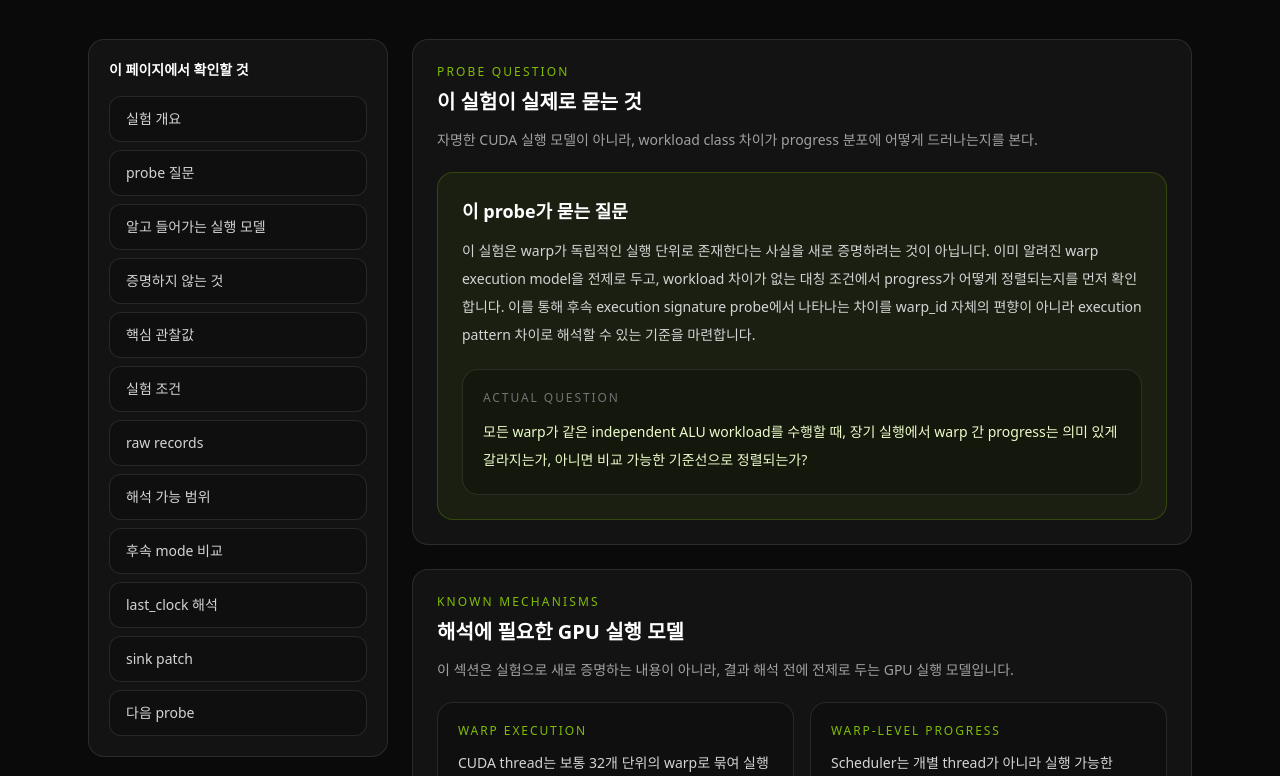
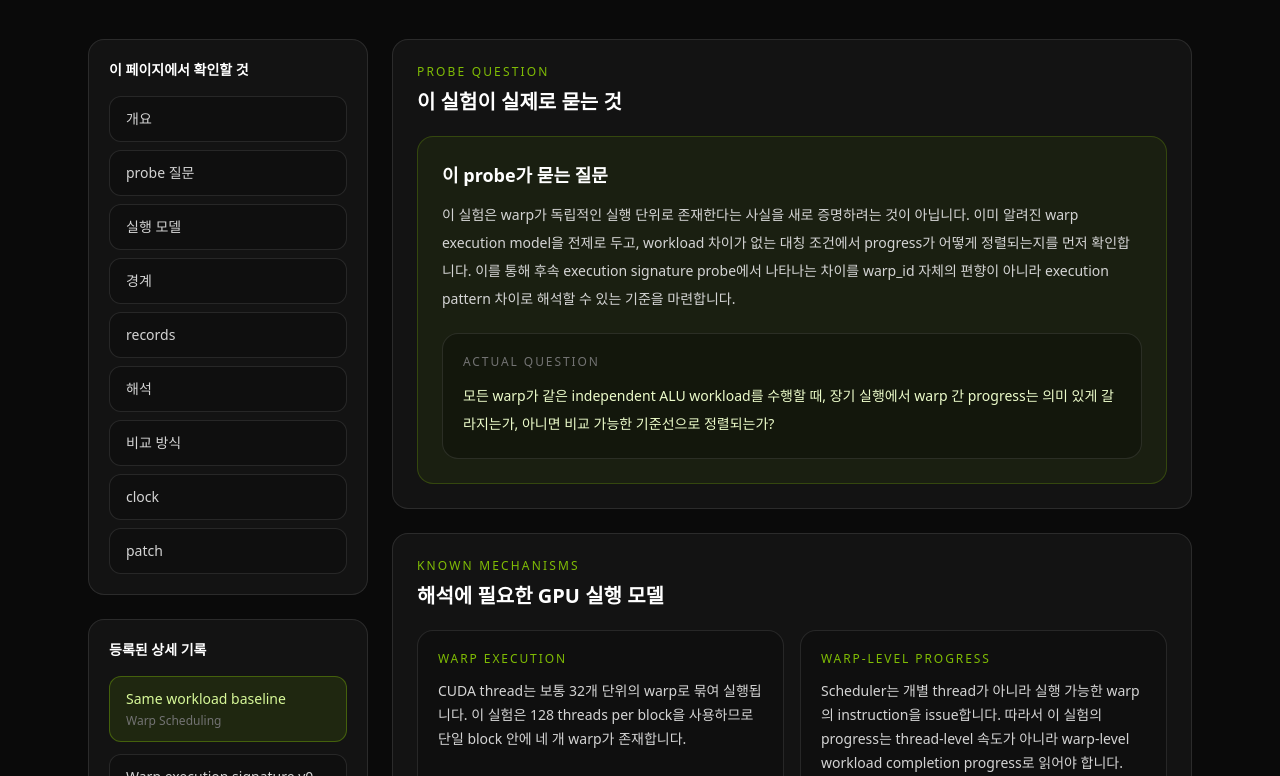
Before and after one commit to jeehun98/execution-structure-lab, a React (Vite) app in the folder kernel-realization-atlas-page/: page /hardware-evidence/same_workload_baseline in a window 1280 px wide. Shown: the part 584-1360 px from the top of the page. Built offline with nearby package versions, Linux system fonts and the light colour scheme.

Commit message:
detail 페이지의 개선

```diff
--- a/kernel-realization-atlas-page/src/pages/HardwareExperimentDetailPage.jsx
+++ b/kernel-realization-atlas-page/src/pages/HardwareExperimentDetailPage.jsx
@@ -17,6 +17,16 @@ function formatNumber(value) {
 
 function hasItems(items) {
   return Array.isArray(items) && items.length > 0;
+}
+
+function hasObject(value) {
+  return value && typeof value === "object" && !Array.isArray(value);
+}
+
+function ratioLabel(key) {
+  return key
+    .replace(/([A-Z])/g, " $1")
+    .replace(/^./, (char) => char.toUpperCase());
 }
 
 function SectionBlock({ id, eyebrow, title, desc, children }) {
@@ -60,6 +70,8 @@ function SidebarCard({ title, children }) {
 }
 
 function AnchorNav({ items = [] }) {
+  if (!hasItems(items)) return null;
+
   return (
     <div className="space-y-2">
       {items.map((item) => (
@@ -174,13 +186,22 @@ function ComparisonPurposeBlock({ comparisonPurpose }) {
 
 function KeyFindingGrid({ observation }) {
   const records = observation.records ?? [];
+
+  if (!hasItems(records)) return null;
+
   const progressValues = records.map((record) => record.progress);
-  const lastClockValues = records.map((record) => record.lastClock);
+  const lastClockValues = records
+    .map((record) => record.lastClock)
+    .filter((value) => typeof value === "number");
   const sinkValues = records.map((record) => record.sink);
 
   const allProgressEqual =
     progressValues.length > 0 &&
     progressValues.every((value) => value === progressValues[0]);
+
+  const maxProgress = Math.max(...progressValues);
+  const minProgress = Math.min(...progressValues);
+  const progressSpread = maxProgress - minProgress;
 
   const clockDeltas = lastClockValues.slice(1).map((value, index) => {
     return value - lastClockValues[index];
@@ -193,34 +214,60 @@ function KeyFindingGrid({ observation }) {
   const allSinkZero =
     sinkValues.length > 0 && sinkValues.every((value) => value === 0);
 
+  const fastestRecord = records.reduce((best, record) => {
+    if (!best) return record;
+    return record.progress > best.progress ? record : best;
+  }, null);
+
+  const slowestRecord = records.reduce((best, record) => {
+    if (!best) return record;
+    return record.progress < best.progress ? record : best;
+  }, null);
+
   const items = [
     {
       label: "Warp Count",
       value: records.length,
-      desc: "동일 조건에서 기록된 warp 수",
+      desc: "기록된 warp 수",
     },
     {
       label: "Progress",
-      value: allProgressEqual ? formatNumber(progressValues[0]) : "mixed",
+      value: allProgressEqual ? formatNumber(progressValues[0]) : "diverged",
       desc: allProgressEqual
         ? "모든 warp의 progress가 동일"
-        : "warp별 progress 차이 존재",
+        : `spread ${formatNumber(progressSpread)}`,
     },
     {
-      label: "Clock Delta",
-      value: allClockDeltasEqual ? `+${clockDeltas[0]} cycles` : "mixed",
-      desc: allClockDeltasEqual
-        ? "last_clock이 고정 간격으로 증가"
-        : "last_clock 간격이 일정하지 않음",
+      label: "Fastest Path",
+      value: fastestRecord?.role ?? "—",
+      desc: fastestRecord
+        ? `progress ${formatNumber(fastestRecord.progress)}`
+        : "기록 없음",
     },
     {
       label: "Sink",
-      value: allSinkZero ? "all zero" : "non-zero",
+      value: allSinkZero ? "all zero" : "mixed",
       desc: allSinkZero
         ? "anti-optimization 관점에서 개선 필요"
         : "sink가 0으로 고정되지 않음",
     },
   ];
+
+  if (allClockDeltasEqual) {
+    items[2] = {
+      label: "Clock Delta",
+      value: `+${clockDeltas[0]} cycles`,
+      desc: "last_clock이 고정 간격으로 증가",
+    };
+  }
+
+  if (!allProgressEqual && slowestRecord) {
+    items[3] = {
+      label: "Slowest Path",
+      value: slowestRecord.role,
+      desc: `progress ${formatNumber(slowestRecord.progress)}`,
+    };
+  }
 
   return (
     <div className="grid gap-4 md:grid-cols-2 xl:grid-cols-4">
@@ -233,7 +280,7 @@ function KeyFindingGrid({ observation }) {
             {item.label}
           </div>
 
-          <div className="mt-3 text-xl font-semibold leading-tight text-white">
+          <div className="mt-3 break-words text-xl font-semibold leading-tight text-white">
             {item.value}
           </div>
 
@@ -256,6 +303,8 @@ function ConfigTable({ config }) {
     ["sample_period", config.samplePeriod],
     ["global_elements", config.globalElements],
   ].filter(([, value]) => value !== undefined && value !== null);
+
+  if (!hasItems(entries)) return null;
 
   return (
     <div className="rounded-2xl border border-white/10 bg-white/[0.04] p-6">
@@ -292,7 +341,7 @@ function RecordTable({ records = [] }) {
 
   return (
     <div className="overflow-hidden rounded-2xl border border-white/10 bg-black/25">
-      <div className="grid min-w-[720px] grid-cols-[90px_1fr_140px_190px_90px] border-b border-white/10 px-4 py-3 text-xs uppercase tracking-[0.14em] text-neutral-500">
+      <div className="grid min-w-[860px] grid-cols-[90px_1fr_140px_190px_110px] border-b border-white/10 px-4 py-3 text-xs uppercase tracking-[0.14em] text-neutral-500">
         <div>Warp</div>
         <div>Role</div>
         <div className="text-right">Progress</div>
@@ -300,15 +349,15 @@ function RecordTable({ records = [] }) {
         <div className="text-right">Sink</div>
       </div>
 
-      <div className="min-w-[720px] divide-y divide-white/10">
+      <div className="min-w-[860px] divide-y divide-white/10">
         {records.map((record) => (
           <div
-            key={record.warpId}
-            className="grid grid-cols-[90px_1fr_140px_190px_90px] px-4 py-3 text-sm text-neutral-300"
+            key={`${record.block ?? 0}-${record.warpId}`}
+            className="grid grid-cols-[90px_1fr_140px_190px_110px] px-4 py-3 text-sm text-neutral-300"
           >
             <div>warp {record.warpId}</div>
 
-            <div>{record.role}</div>
+            <div className="font-mono text-xs">{record.role}</div>
 
             <div className="text-right tabular-nums">
               {formatNumber(record.progress)}
@@ -318,10 +367,112 @@ function RecordTable({ records = [] }) {
               {formatNumber(record.lastClock)}
             </div>
 
-            <div className="text-right tabular-nums">{record.sink}</div>
+            <div className="text-right tabular-nums">
+              {formatNumber(record.sink)}
+            </div>
           </div>
         ))}
       </div>
+    </div>
+  );
+}
+
+function SignatureGrid({ records = [] }) {
+  const signatureRecords = records.filter((record) => record.signature);
+
+  if (!hasItems(signatureRecords)) return null;
+
+  const maxProgress = Math.max(
+    ...signatureRecords.map((record) => record.progress)
+  );
+
+  return (
+    <div className="grid gap-4 lg:grid-cols-2">
+      {signatureRecords.map((record) => {
+        const ratio = maxProgress
+          ? ((record.progress / maxProgress) * 100).toFixed(2)
+          : "0.00";
+
+        return (
+          <div
+            key={record.role}
+            className="rounded-2xl border border-white/10 bg-black/20 p-5"
+          >
+            <div className="flex flex-wrap items-center justify-between gap-3">
+              <div className="font-mono text-sm text-white">{record.role}</div>
+              <div className="rounded-full border border-white/10 bg-white/[0.04] px-3 py-1 text-xs text-neutral-400">
+                warp {record.warpId}
+              </div>
+            </div>
+
+            <p className="mt-3 text-sm leading-6 text-neutral-400">
+              {record.signature}
+            </p>
+
+            <div className="mt-4">
+              <div className="h-2 overflow-hidden rounded-full bg-white/10">
+                <div
+                  className="h-full rounded-full bg-lime-300/80"
+                  style={{ width: `${ratio}%` }}
+                />
+              </div>
+
+              <p className="mt-2 text-xs text-neutral-500">
+                max progress 대비 {ratio}%
+              </p>
+            </div>
+          </div>
+        );
+      })}
+    </div>
+  );
+}
+
+function OrderingBlock({ ordering = [] }) {
+  if (!hasItems(ordering)) return null;
+
+  return (
+    <div className="rounded-2xl border border-white/10 bg-black/20 p-5">
+      <div className="flex flex-wrap items-center gap-2">
+        {ordering.map((role, index) => (
+          <div key={role} className="flex items-center gap-2">
+            <span className="rounded-full border border-white/10 bg-white/[0.04] px-3 py-1.5 font-mono text-xs text-neutral-300">
+              {role}
+            </span>
+
+            {index < ordering.length - 1 ? (
+              <span className="text-neutral-600">→</span>
+            ) : null}
+          </div>
+        ))}
+      </div>
+
+      <p className="mt-4 text-sm leading-6 text-neutral-500">
+        이 순서는 절대적인 GPU 일반 법칙이 아니라, 현재 probe 설계에서 관찰된
+        execution signature의 상대적 순서입니다.
+      </p>
+    </div>
+  );
+}
+
+function RatioGrid({ ratios }) {
+  if (!hasObject(ratios)) return null;
+
+  const entries = Object.entries(ratios);
+
+  if (!hasItems(entries)) return null;
+
+  return (
+    <div className="grid gap-3 md:grid-cols-2">
+      {entries.map(([key, value]) => (
+        <div
+          key={key}
+          className="flex items-center justify-between gap-4 rounded-xl border border-white/10 bg-black/20 px-4 py-3"
+        >
+          <span className="text-sm text-neutral-400">{ratioLabel(key)}</span>
+          <span className="font-mono text-sm text-white">{value}x</span>
+        </div>
+      ))}
     </div>
   );
 }
@@ -402,6 +553,132 @@ function NextStepBlock({ nextStep }) {
   );
 }
 
+function RefinementPlanBlock({ refinementPlan }) {
+  if (!refinementPlan) return null;
+
+  return (
+    <div className="rounded-2xl border border-sky-400/20 bg-sky-400/[0.06] p-6">
+      <div className="text-xs uppercase tracking-[0.16em] text-sky-300">
+        Refinement Plan
+      </div>
+
+      <h3 className="mt-2 text-lg font-semibold text-white">
+        {refinementPlan.title}
+      </h3>
+
+      {refinementPlan.summary ? (
+        <p className="mt-3 text-sm leading-6 text-neutral-300">
+          {refinementPlan.summary}
+        </p>
+      ) : null}
+
+      {hasItems(refinementPlan.items) ? (
+        <div className="mt-5 grid gap-4 md:grid-cols-2">
+          {refinementPlan.items.map((item) => (
+            <div
+              key={item.version}
+              className="rounded-2xl border border-white/10 bg-black/25 p-5"
+            >
+              <div className="flex items-center gap-3">
+                <span className="rounded-full border border-white/10 bg-white/[0.04] px-3 py-1 text-xs text-neutral-400">
+                  {item.version}
+                </span>
+                <h4 className="font-semibold text-white">{item.title}</h4>
+              </div>
+
+              <p className="mt-3 text-sm leading-6 text-neutral-400">
+                {item.goal}
+              </p>
+
+              <p className="mt-3 text-sm leading-6 text-neutral-500">
+                {item.question}
+              </p>
+            </div>
+          ))}
+        </div>
+      ) : null}
+    </div>
+  );
+}
+
+function ClockObservationBlock({ clockObservation }) {
+  if (!clockObservation) return null;
+
+  return (
+    <div className="rounded-2xl border border-white/10 bg-black/20 p-5">
+      <p className="text-sm leading-6 text-neutral-300">
+        {clockObservation.summary}
+      </p>
+
+      {hasItems(clockObservation.values) ? (
+        <div className="mt-4">
+          <CodeBlock>{clockObservation.values.join("\n")}</CodeBlock>
+        </div>
+      ) : null}
+
+      {clockObservation.caveat ? (
+        <p className="mt-4 text-sm leading-6 text-neutral-500">
+          {clockObservation.caveat}
+        </p>
+      ) : null}
+    </div>
+  );
+}
+
+function buildAnchorItems(observation) {
+  const items = [{ href: "#overview", label: "개요" }];
+
+  if (observation.probeContext) {
+    items.push({ href: "#probe-context", label: "probe 질문" });
+  }
+
+  if (observation.knownMechanisms?.items) {
+    items.push({ href: "#known-mechanisms", label: "실행 모델" });
+  }
+
+  if (hasItems(observation.notTryingToProve)) {
+    items.push({ href: "#not-proving", label: "경계" });
+  }
+
+  if (observation.records) {
+    items.push({ href: "#records", label: "records" });
+  }
+
+  if (hasItems(observation.ordering)) {
+    items.push({ href: "#signature", label: "signature" });
+  }
+
+  if (hasObject(observation.ratios)) {
+    items.push({ href: "#ratios", label: "ratios" });
+  }
+
+  if (hasItems(observation.interpretation) || hasItems(observation.caveats)) {
+    items.push({ href: "#interpretation", label: "해석" });
+  }
+
+  if (observation.comparisonPurpose) {
+    items.push({ href: "#comparison", label: "비교 방식" });
+  }
+
+  if (observation.clockObservation) {
+    items.push({ href: "#clock", label: "clock" });
+  }
+
+  if (observation.suggestedPatch) {
+    items.push({ href: "#patch", label: "patch" });
+  }
+
+  if (observation.nextStep) {
+    items.push({ href: "#next", label: "next" });
+  }
+
+  if (observation.refinementPlan) {
+    items.push({ href: "#refinement", label: "보강 계획" });
+  }
+
+  return items;
+}
+
 function NotFoundDetailPage({ experimentId }) {
   const firstObservation = hardwareObservations[0];
 
@@ -459,20 +736,7 @@ export default function HardwareExperimentDetailPage() {
     return <NotFoundDetailPage experimentId={experimentId} />;
   }
 
-  const anchorItems = [
-    { href: "#overview", label: "실험 개요" },
-    { href: "#probe-context", label: "probe 질문" },
-    { href: "#known-mechanisms", label: "알고 들어가는 실행 모델" },
-    { href: "#not-proving", label: "증명하지 않는 것" },
-    { href: "#key-findings", label: "핵심 관찰값" },
-    { href: "#condition", label: "실험 조건" },
-    { href: "#records", label: "raw records" },
-    { href: "#interpretation", label: "해석 가능 범위" },
-    { href: "#comparison", label: "후속 mode 비교" },
-    { href: "#clock", label: "last_clock 해석" },
-    { href: "#patch", label: "sink patch" },
-    { href: "#next", label: "다음 probe" },
-  ];
+  const anchorItems = buildAnchorItems(observation);
 
   return (
     <div className="space-y-10">
@@ -501,9 +765,11 @@ export default function HardwareExperimentDetailPage() {
               </span>
             ) : null}
 
-            <span className="rounded-full border border-white/10 bg-black/20 px-3 py-1 text-xs text-neutral-400">
-              {observation.label}
-            </span>
+            {observation.label ? (
+              <span className="rounded-full border border-white/10 bg-black/20 px-3 py-1 text-xs text-neutral-400">
+                {observation.label}
+              </span>
+            ) : null}
           </div>
 
           <h1 className="mt-4 max-w-5xl text-3xl font-semibold leading-tight text-white lg:text-4xl">
@@ -522,13 +788,13 @@ export default function HardwareExperimentDetailPage() {
         </section>
       </section>
 
-      <div className="grid gap-6 xl:grid-cols-[300px_minmax(0,1fr)]">
+      <div className="grid gap-6 xl:grid-cols-[280px_minmax(0,1fr)]">
         <aside className="space-y-6 xl:sticky xl:top-24 xl:self-start">
           <SidebarCard title="이 페이지에서 확인할 것">
             <AnchorNav items={anchorItems} />
           </SidebarCard>
 
-          <SidebarCard title="현재 등록된 상세 기록">
+          <SidebarCard title="등록된 상세 기록">
             <div className="space-y-3">
               {hardwareObservations.map((item) => {
                 const isActive = item.id === observation.id;
@@ -559,7 +825,6 @@ export default function HardwareExperimentDetailPage() {
             id="probe-context"
             eyebrow="Probe Question"
             title="이 실험이 실제로 묻는 것"
-            desc="자명한 CUDA 실행 모델이 아니라, workload class 차이가 progress 분포에 어떻게 드러나는지를 본다."
           >
             <ProbeContextBlock context={observation.probeContext} />
           </SectionBlock>
@@ -567,11 +832,7 @@ export default function HardwareExperimentDetailPage() {
           <SectionBlock
             id="known-mechanisms"
             eyebrow="Known Mechanisms"
-            title={
-              observation.knownMechanisms?.title ??
-              "실험 전에 알고 들어가는 GPU 실행 모델"
-            }
-            desc="이 섹션은 실험으로 새로 증명하는 내용이 아니라, 결과 해석 전에 전제로 두는 GPU 실행 모델입니다."
+            title={observation.knownMechanisms?.title}
           >
             <InfoCardGrid items={observation.knownMechanisms?.items} />
           </SectionBlock>
@@ -580,7 +841,6 @@ export default function HardwareExperimentDetailPage() {
             id="not-proving"
             eyebrow="Boundary"
             title="이 실험이 직접 증명하지 않는 것"
-            desc="progress 차이는 scheduler, dependency, memory latency, compiler scheduling, occupancy가 합쳐진 관찰값입니다."
           >
             <DetailList
               title="단정하지 않을 내용"
@@ -593,7 +853,6 @@ export default function HardwareExperimentDetailPage() {
             id="condition"
             eyebrow="Condition"
             title="실험 조건"
-            desc="후속 mode와 비교하기 위한 baseline 실행 조건입니다."
           >
             <ConfigTable config={observation.config} />
           </SectionBlock>
@@ -607,6 +866,27 @@ export default function HardwareExperimentDetailPage() {
             <div className="overflow-x-auto">
               <RecordTable records={observation.records} />
             </div>
+          </SectionBlock>
+
+          <SectionBlock
+            id="signature"
+            eyebrow="Execution Signature"
+            title="관찰된 실행 서명"
+            desc="각 workload class가 progress rate에 남긴 상대적 흔적입니다."
+          >
+            <div className="space-y-5">
+              <OrderingBlock ordering={observation.ordering} />
+              <SignatureGrid records={observation.records} />
+            </div>
+          </SectionBlock>
+
+          <SectionBlock
+            id="ratios"
+            eyebrow="Relative Ratios"
+            title="상대 progress 비율"
+            desc="이 값은 절대적인 연산 속도비가 아니라 workload iteration 기준의 상대 progress 비율입니다."
+          >
+            <RatioGrid ratios={observation.ratios} />
           </SectionBlock>
 
           <div id="interpretation" className="grid gap-6 lg:grid-cols-2">
@@ -625,8 +905,7 @@ export default function HardwareExperimentDetailPage() {
           <SectionBlock
             id="comparison"
             eyebrow="Comparison"
-            title="후속 mode와 비교하는 방식"
-            desc="mode 0은 발견용 결과라기보다 mode 1~4 해석을 위한 기준선입니다."
+            title="후속 probe와 비교하는 방식"
           >
             <ComparisonPurposeBlock
               comparisonPurpose={observation.comparisonPurpose}
@@ -637,45 +916,30 @@ export default function HardwareExperimentDetailPage() {
             id="clock"
             eyebrow="Clock Observation"
             title="last_clock 해석"
-            desc="마지막 기록 시점에서 관찰된 clock order를 분리해서 기록합니다."
           >
-            <div className="rounded-2xl border border-white/10 bg-black/20 p-5">
-              <p className="text-sm leading-6 text-neutral-300">
-                {observation.clockObservation?.summary}
-              </p>
-
-              {hasItems(observation.clockObservation?.values) ? (
-                <div className="mt-4">
-                  <CodeBlock>
-                    {observation.clockObservation.values.join("\n")}
-                  </CodeBlock>
-                </div>
-              ) : null}
-
-              {observation.clockObservation?.caveat ? (
-                <p className="mt-4 text-sm leading-6 text-neutral-500">
-                  {observation.clockObservation.caveat}
-                </p>
-              ) : null}
-            </div>
+            <ClockObservationBlock
+              clockObservation={observation.clockObservation}
+            />
           </SectionBlock>
 
           <SectionBlock
             id="patch"
             eyebrow="Anti-optimization"
             title="sink cancellation 개선"
-            desc="sink가 0으로 고정되는 문제를 줄이기 위한 수정 후보입니다."
           >
             <PatchBlock patch={observation.suggestedPatch} />
           </SectionBlock>
 
+          <SectionBlock id="next" eyebrow="Next" title="다음 검증">
+            <NextStepBlock nextStep={observation.nextStep} />
+          </SectionBlock>
+
           <SectionBlock
-            id="next"
-            eyebrow="Next"
-            title="다음 검증"
-            desc="현재 observation 이후 바로 이어서 확인할 실험입니다."
+            id="refinement"
+            eyebrow="Refinement"
+            title="보강 실험 방향"
           >
-            <NextStepBlock nextStep={observation.nextStep} />
+            <RefinementPlanBlock refinementPlan={observation.refinementPlan} />
           </SectionBlock>
         </div>
       </div>
```
